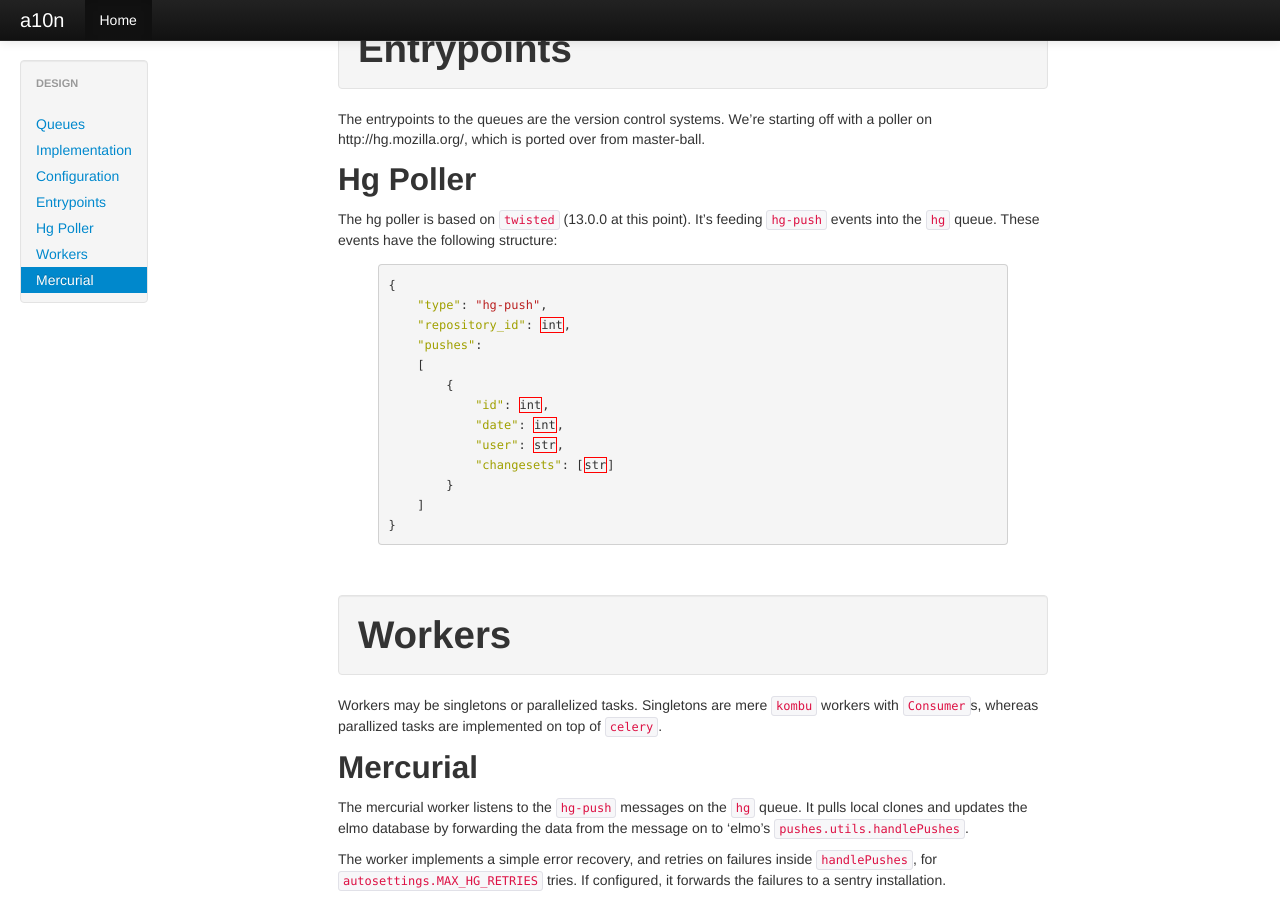
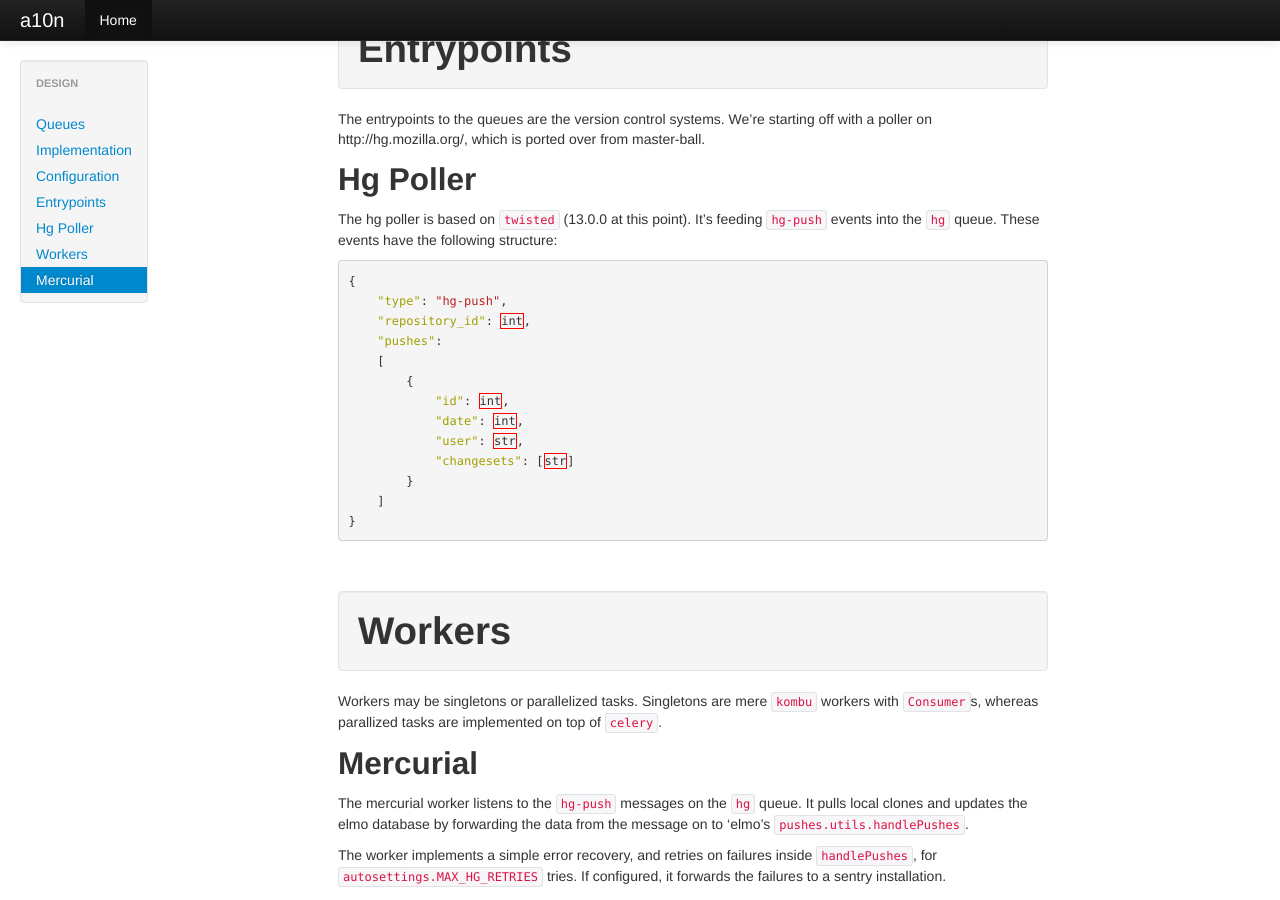
Before and after one commit to Pike/a10n, a Jekyll site: the page built from design/index.md, in a window 1280 px wide and 900 px high, scrolled down 1172 px. Built offline with Jekyll 4.4.1, drawn with Linux system fonts in a browser that asks for light colours.

Commit message:
pygments -> rouge, fix warnings

````diff
--- a/_config.yml
+++ b/_config.yml
@@ -1,2 +1,2 @@
 name: a10n
-highlighter: pygments
+highlighter: rouge
--- a/design/index.md
+++ b/design/index.md
@@ -60,7 +60,7 @@ The hg poller is based on `twisted` (13.0.0 at this point). It's feeding
 `hg-push` events into the `hg` queue. These events have the following
 structure:
 
-{% highlight json %}
+```json
 {
     "type": "hg-push",
     "repository_id": int,
@@ -74,8 +74,7 @@ structure:
         }
     ]
 }
-{% endhighlight %}
-
+```
 
 <h1 id="workers" class="well">Workers</h1>
 
````
Also changed, not shown: test-setup/index.md (+2 -1 lines).
